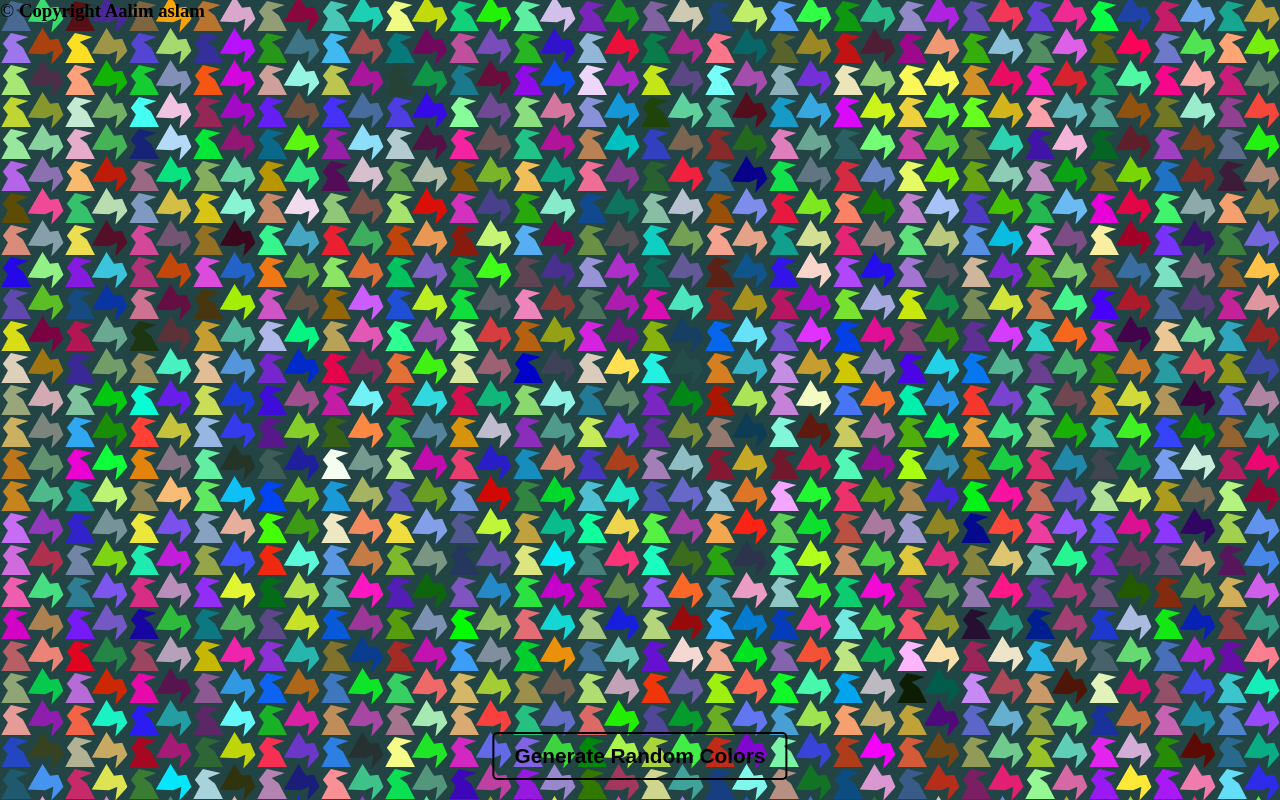
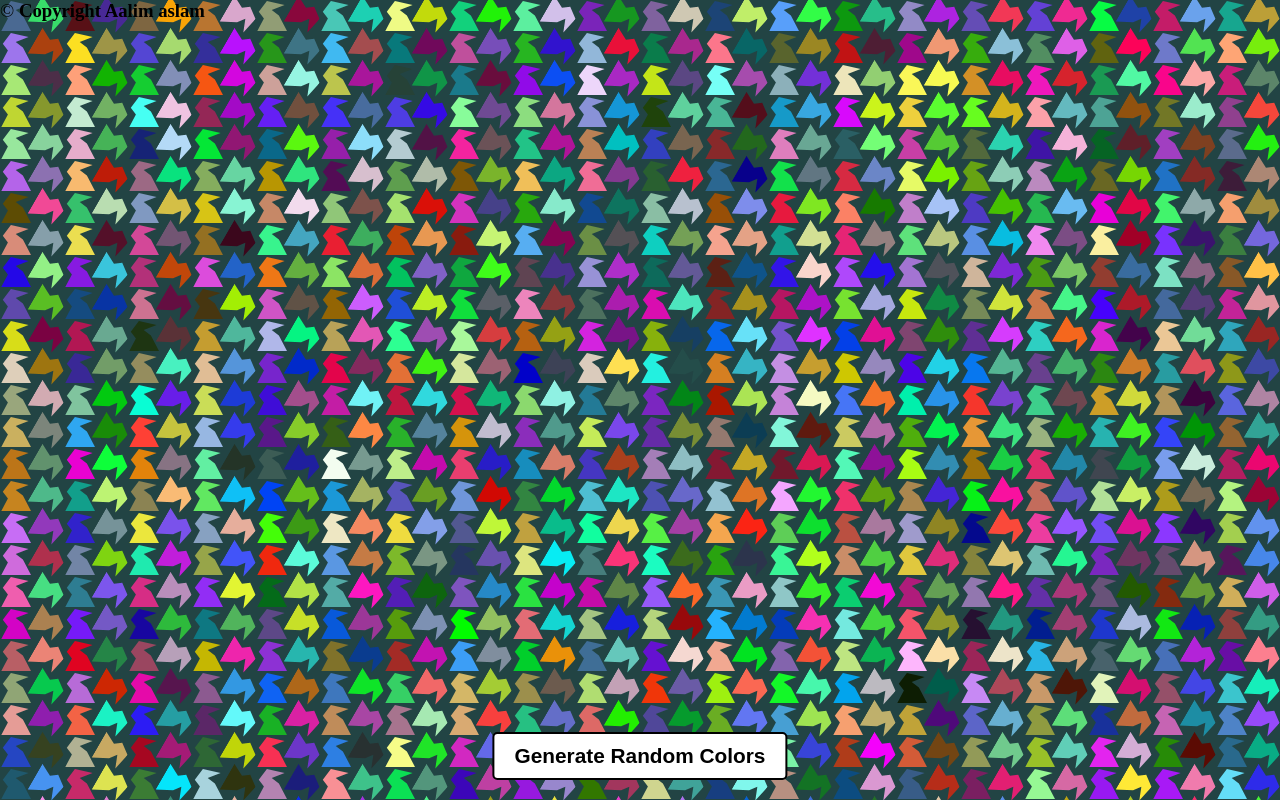
Before and after one commit to aalimaslam/MosiacPattern, a plain HTML site: page index.html in a window 1280 px wide. Drawn offline with Linux system fonts and the light colour scheme.

Commit message:
Update style.css

```diff
--- a/style.css
+++ b/style.css
@@ -38,7 +38,7 @@ span{
     font-weight:500;
 }
 button{
-    background-color: transparent;border:2px solid black;
+    background-color: rgba(255,255,2550.5);border:2px solid black;
     font-weight:700;font-size:1.3rem;
     transition: .3s;
     outline:none;
```
